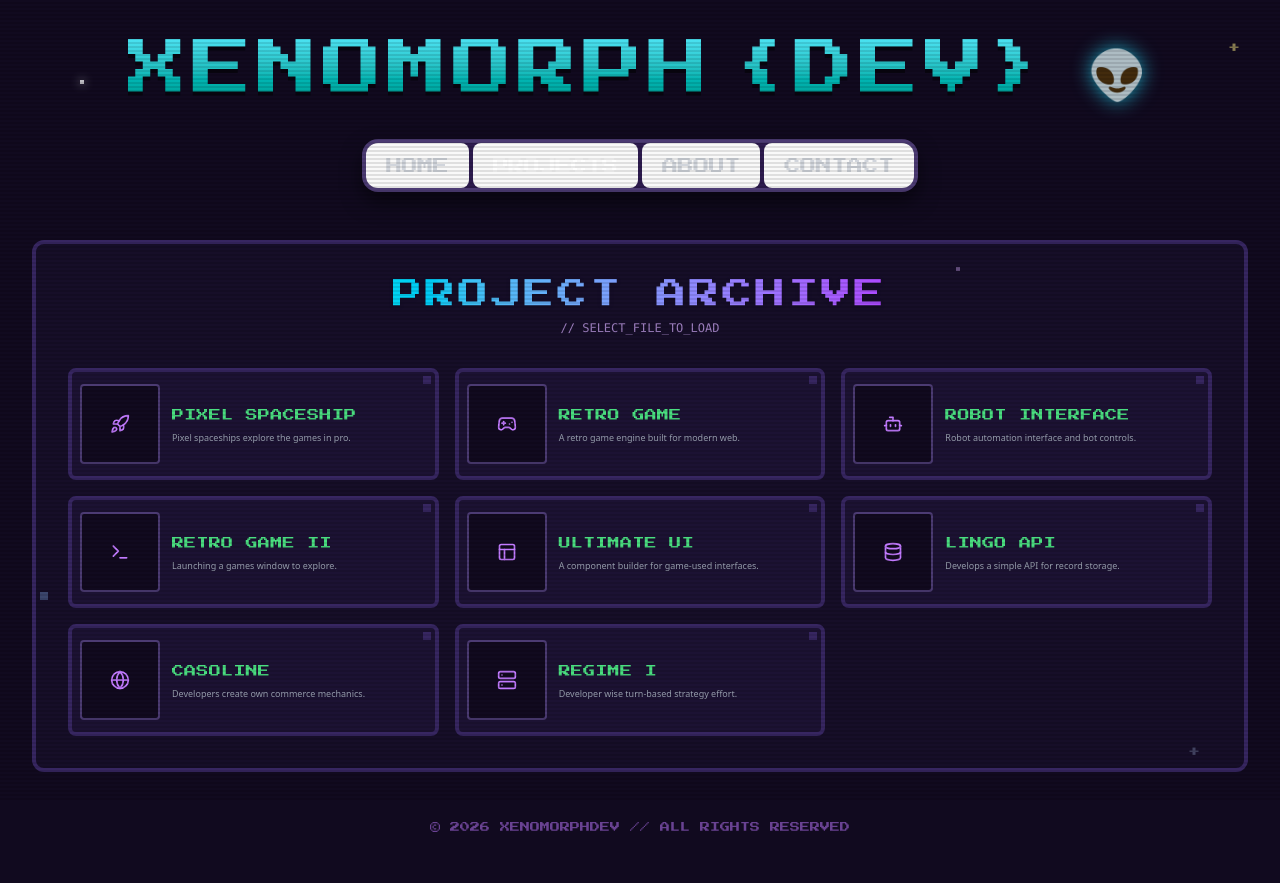
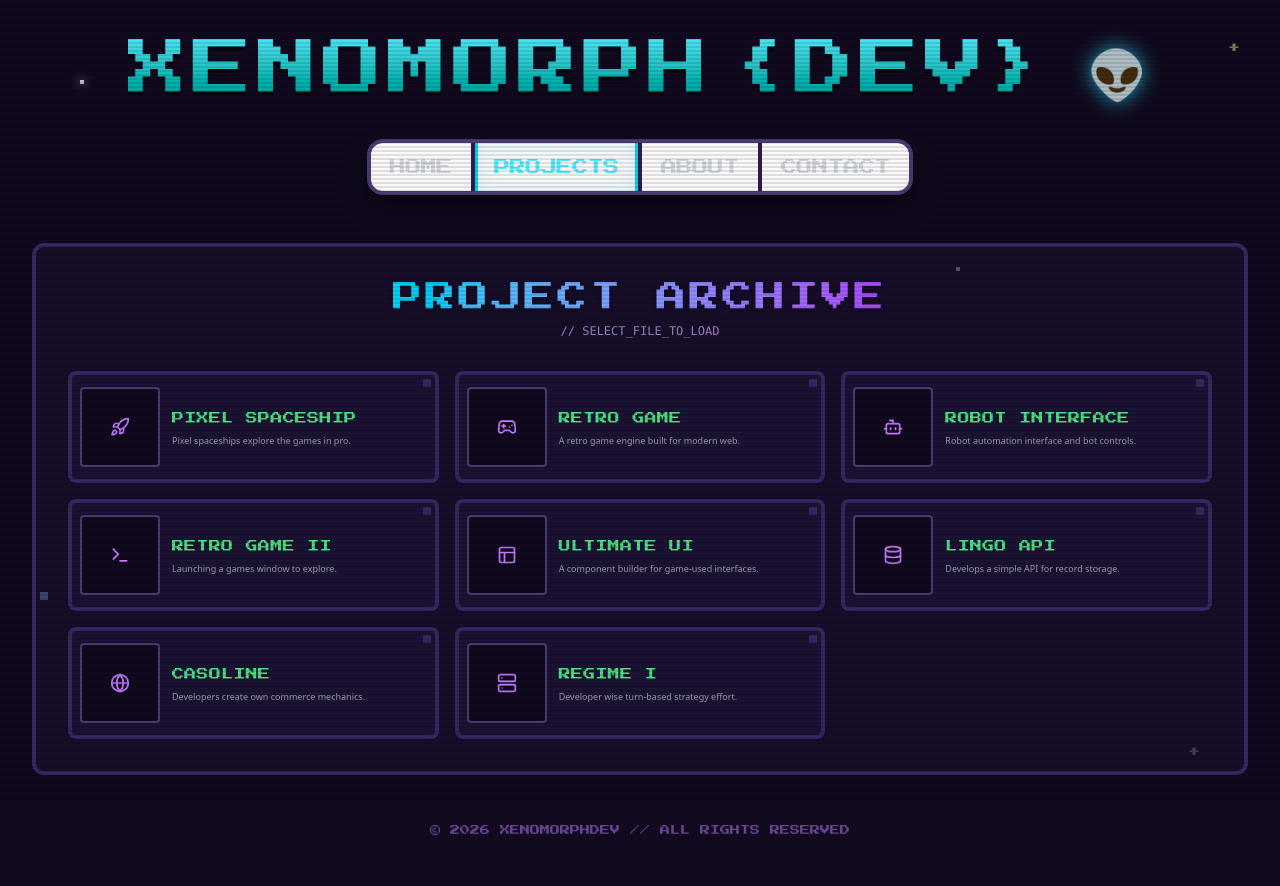
Before and after one commit to alamar1990/xenomorph, a React (Vite) app: page /projects in a window 1280 px wide. Built offline with nearby package versions, Linux system fonts and the light colour scheme.

Commit message:
fix: active state of buttons

```diff
--- a/src/components/NavButton.tsx
+++ b/src/components/NavButton.tsx
@@ -3,7 +3,10 @@ const NavButton = ({label, onClick, active}: { label: string; onClick: () => voi
     onClick={onClick}
     className={`px-4 py-2 sm:py-3 text-xs sm:text-sm md:text-base font-bold
                transition-all uppercase tracking-tight whitespace-nowrap w-full sm:w-auto text-center
-               ${active ? 'text-white bg-[#584285]' : 'text-gray-300 hover:text-white hover:bg-[#584285]/50'}`}
+               outline-none focus:outline-none focus-visible:ring-2 focus-visible:ring-cyan-400/50
+               ${active
+      ? 'text-cyan-300 bg-[#584285] border-y-3 sm:border-y-0 sm:border-x-3 border-cyan-400 shadow-[inset_0_0_20px_rgba(34,211,238,0.15)]'
+      : 'text-gray-300 hover:text-white hover:bg-[#584285]/50 border-y-3 sm:border-y-0 sm:border-x-3 border-transparent'}`}
   >
     {label}
   </button>
--- a/src/index.css
+++ b/src/index.css
@@ -38,24 +38,12 @@ h1 {
 }
 
 button {
-    border-radius: 8px;
-    border: 1px solid transparent;
-    padding: 0.6em 1.2em;
-    font-size: 1em;
-    font-weight: 500;
+    cursor: pointer;
     font-family: inherit;
-    background-color: #1a1a1a;
-    cursor: pointer;
-    transition: border-color 0.25s;
 }
 
-button:hover {
-    border-color: #646cff;
-}
-
-button:focus,
-button:focus-visible {
-    outline: 4px auto -webkit-focus-ring-color;
+button:focus {
+    outline: none;
 }
 
 @media (prefers-color-scheme: light) {
```
